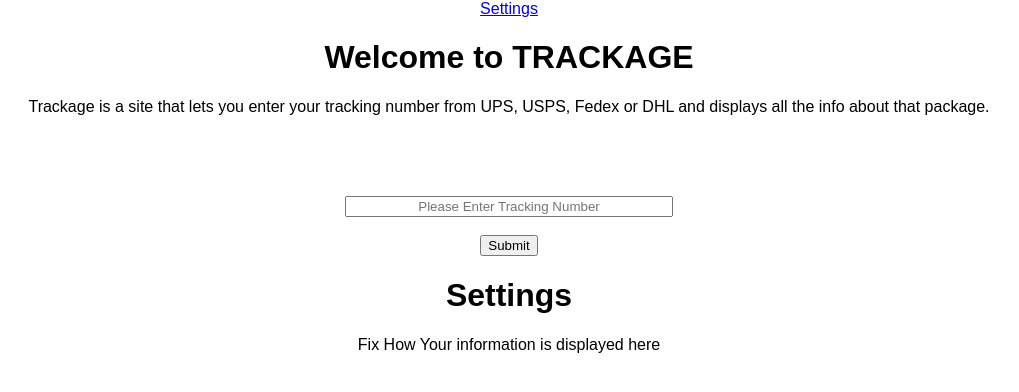
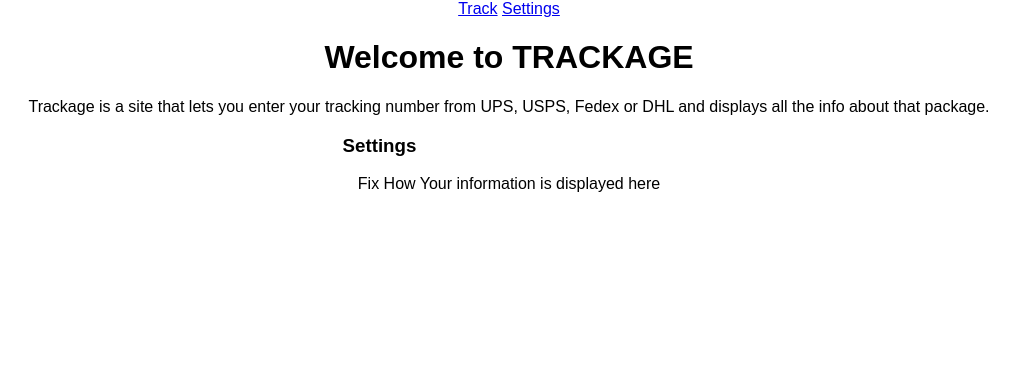
Before and after one commit to BaeJ94/Trackage, a React (Create React App) app: page /settings in a window 1280 px wide. Shown: the top 392 px of the page, without its empty margins (131-1150 px from the left). Built offline with nearby package versions, Linux system fonts and the light colour scheme.

Commit message:
Finished temporary format adjustments. Looks cleaner. Moved Tracking Number render to file in components folder. Home page currently renders Tracking input from that folder as well as the 'Welcome' in App.js

```diff
--- a/src/App.css
+++ b/src/App.css
@@ -31,8 +31,11 @@
   height:90vh;
   }
 
+.title{
+  text-align: left;
+  margin-left: 37%;
+}
 #trackNum{
-  margin-top: 5%;
   width:25%;
   text-align: center;
 }
--- a/src/App.js
+++ b/src/App.js
@@ -1,54 +1,27 @@
 import React, { Component } from 'react';
 import {Route, Switch, Link} from 'react-router-dom';
-import Settings from './components/settings';
 import axios from 'axios';
 import './App.css'
+import Tracking from './components/tracking';
+import Settings from './components/settings';
 
 class App extends Component {
   constructor(){
     super();
-    this.state = {
-      trackNum: '',
-      response: ''
-    }
-  }
-  handleInput = (e) => {
-    this.setState({
-      trackNum: e.target.value
-    })
   }
 
-  handleTrackingRequest = () =>{
-    let {trackNum} = this.state;
-    axios.post('/api', {package: trackNum})
-      .then((res) =>{
-        this.setState({
-          response: `${res.data.TrackResponse.TrackInfo[0].$.ID} \n ${res.data.TrackResponse.TrackInfo[0].TrackSummary}`
-        })
-        //Use .map or similar object method to filter into into bullets or paragraphs
-
-        console.log(res.data);
-      })
-      .catch(err => {
-        throw err;
-      })
-      this.setState({
-        trackNum: ''
-      })
-  }
 
   render() {
     return (
       <div className="App">
+        <Link to="/">Track</Link>
+        {` `}
         <Link to="/settings">Settings</Link>
         <h1>Welcome to TRACKAGE</h1>
-        <p>Trackage is a site that lets you enter your tracking number from UPS, USPS, Fedex or DHL and displays all the info about that package.</p>
-        <input onChange={this.handleInput} value={this.state.trackNum} id="trackNum" placeholder="Please Enter Tracking Number"></input>
-        <br/>
-        <br/>
-        <button onClick={this.handleTrackingRequest} type='submit' id="butt">Submit</button>
-        <p>{this.state.response}</p>
+          <p>Trackage is a site that lets you enter your tracking number from UPS, USPS, Fedex or DHL and displays all the info about that package.</p>
+
         <Switch>
+          <Route exact path='/' component={Tracking}/>
           <Route exact path='/settings' component={Settings}/>
         </Switch>
       </div>
--- a/src/components/settings.js
+++ b/src/components/settings.js
@@ -11,7 +11,7 @@
     render(){
         return(
             <div>
-                <h1>Settings</h1>
+                <h3 className='title'>Settings</h3>
                 <p>Fix How Your information is displayed here</p>
             </div>
         )
--- /dev/null
+++ b/src/components/tracking.js
@@ -0,0 +1,51 @@
+import React, { Component } from 'react';
+import axios from 'axios';
+
+class Tracking extends React.Component{
+    constructor(){
+        super();
+        this.state = {
+            trackNum: '',
+            response: ''
+        }
+    }
+    handleInput = (e) => {
+        this.setState({
+          trackNum: e.target.value
+        })
+    }
+
+    handleTrackingRequest = () =>{
+        let {trackNum} = this.state;
+        axios.post('/api', {package: trackNum})
+            .then((res) =>{
+                this.setState({
+                    response: `${res.data.TrackResponse.TrackInfo[0].$.ID} \n ${res.data.TrackResponse.TrackInfo[0].TrackSummary}`
+                })
+            //Use .map or similar object method to filter into into bullets or paragraphs
+
+            console.log(res.data);
+            })
+            .catch(err => {
+                throw err;
+            })
+            this.setState({
+                trackNum: ''
+            })
+    }
+
+    render(){
+        return(
+            <div>
+                <h3 className='title'>Track</h3>
+                <input onChange={this.handleInput} value={this.state.trackNum} id="trackNum" placeholder="Please Enter Tracking Number"></input>
+                <br/>
+                <br/>
+                <button onClick={this.handleTrackingRequest} type='submit' id="butt">Submit</button>
+                <p>{this.state.response}</p>
+            </div>
+        )
+    }
+}
+
+export default Tracking;
```
